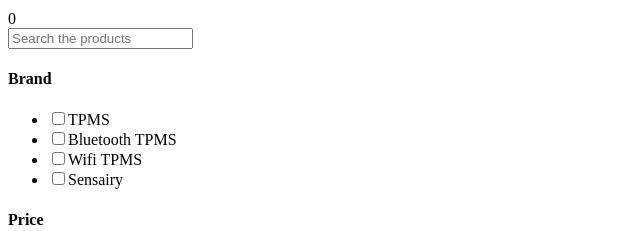
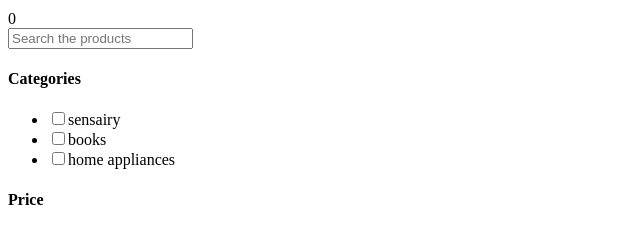
Before and after one commit to Thivythiya/santha, a React app: page / in a window 1280 px wide. Shown: the part 145-376 px from the top of the page, without its empty margins (0-640 px from the left). Built offline with nearby package versions, Linux system fonts and the light colour scheme; the HTML template or start-up script is replaced by a standard one.

Commit message:
Added filter by category and added some more items in the products list

```diff
--- a/src/components/App.jsx
+++ b/src/components/App.jsx
@@ -6,37 +6,47 @@
 import ProductsPage from './ProductsPage/ProductsPage';
 
 let productsList = [
-		{id:1, name: "Tymtix_Products - Sensairy-1", price: "₹10,000", image: "images/sensairy.jpeg", date: "12 Oct 2017"},
-		{id:2, name: "Javascript", price: "₹800", image: "images/javascript.jpg", date: "11 Jul 2017"},
-		{id:3, name: "Sensairy-2", price: "₹1,500", image: "images/maxresdefault.jpg", date: "15 Sep 2017"},
-		{id:4, name: "Sensairy-3", price: "₹17,500", image: "images/Tyre.png", date: "12 Dec 2016"},
-		{id:5, name: "Sensairy-4", price: "₹15,400", image: "images/sensairy-1.jpg", date: "19 Jan 2017"},
-		{id:6, name: "Sensairy-5", price: "₹11,500", image: "images/sensairy-tymtix.jpg", date: "19 Jul 2017"},
-		{id:7, name: "Sensairy-purple", price: "₹22,999", image: "images/sensairy-purple.jpg", date: "01 Aug 2017"},
-		{id:8, name: "Sensairy-7", price: "₹9,799", image: "images/sensairy2.jpg", date: "10 May 2017"},
-		{id:9, name: "Sensairy-8", price: "₹56,990", image: "images/sensairy3.jpg", date: "13 Nov 2017"},
-		{id:10, name: "Coffee maker", price: "₹3,990", image: "images/coffee-maker.jpeg", date: "01 Dec 2016"},
-		{id:11, name: "Cooling glass", price: "₹990", image: "images/cooling-glass.jpeg", date: "29 Nov 2017"},
-		{id:12, name: "fastrack watch", price: "₹1,999", image: "images/fastrack-watch.jpeg", date: "14 Dec 2017"},
-		{id:13, name: "index powerbank", price: "₹2,999", image: "images/index-powerbank.jpeg", date: "19 Jan 2017"},
-		{id:14, name: "Iron Box", price: "₹1,690", image: "images/ironbox.jpeg", date: "20 Feb 2017"},
-		{id:15, name: "Juicers", price: "₹890", image: "images/juicers.jpeg",date: "22 Aug 2017"},
-		{id:16, name: "Kettles", price: "₹1,790", image: "images/kettles.jpeg",date: "23 Nov 2016"},
-		{id:17, name: "LG TV", price: "₹57,990", image: "images/lg-tv.jpeg", date: "17 Nov 2016"},
-		{id:18, name: "Microwave oven", price: "₹36,990", image: "images/microwave-oven.jpeg", date: "17 Mar 2017"},
-		{id:19, name: "Refrigerator", price: "₹13,999", image: "images/refrigirator.jpeg", date: "13 Apr 2017"}
+		{id:1, name: "Tymtix_Products - Sensairy-1", price: "₹10,000", image: "images/sensairy.jpeg", date: "12 Oct 2017", category: 'sensairy'},
+		{id:2, name: "Javascript", price: "₹800", image: "images/javascript.jpg", date: "11 Jul 2017", category: 'books'},
+		{id:3, name: "Sensairy-2", price: "₹1,500", image: "images/maxresdefault.jpg", date: "15 Sep 2017", category: 'sensairy'},
+		{id:4, name: "Sensairy-3", price: "₹17,500", image: "images/Tyre.png", date: "12 Dec 2016", category: 'sensairy'},
+		{id:5, name: "Sensairy-4", price: "₹15,400", image: "images/sensairy-1.jpg", date: "19 Jan 2017", category: 'sensairy'},
+		{id:6, name: "Sensairy-5", price: "₹11,500", image: "images/sensairy-tymtix.jpg", date: "19 Jul 2017",category: 'sensairy'},
+		{id:7, name: "Sensairy-purple", price: "₹22,999", image: "images/sensairy-purple.jpg", date: "01 Aug 2017",category: 'sensairy'},
+		{id:8, name: "Sensairy-7", price: "₹9,799", image: "images/sensairy2.jpg", date: "10 May 2017",category: 'sensairy'},
+		{id:9, name: "Sensairy-8", price: "₹56,990", image: "images/sensairy3.jpg", date: "13 Nov 2017",category: 'sensairy'},
+		{id:10, name: "Coffee maker", price: "₹3,990", image: "images/coffee-maker.jpeg", date: "01 Dec 2016", category: 'home appliances'},
+		{id:11, name: "Cooling glass", price: "₹990", image: "images/cooling-glass.jpeg", date: "29 Nov 2017", category: 'home appliances'},
+		{id:12, name: "fastrack watch", price: "₹1,999", image: "images/fastrack-watch.jpeg", date: "14 Dec 2017", category: 'home appliances'},
+		{id:13, name: "index powerbank", price: "₹2,999", image: "images/index-powerbank.jpeg", date: "19 Jan 2017", category: 'home appliances'},
+		{id:14, name: "Iron Box", price: "₹1,690", image: "images/ironbox.jpeg", date: "20 Feb 2017", category: 'home appliances'},
+		{id:15, name: "Juicers", price: "₹890", image: "images/juicers.jpeg",date: "22 Aug 2017", category: 'home appliances'},
+		{id:16, name: "Kettles", price: "₹1,790", image: "images/kettles.jpeg",date: "23 Nov 2016", category: 'home appliances'},
+		{id:17, name: "LG TV", price: "₹57,990", image: "images/lg-tv.jpeg", date: "17 Nov 2016", category: 'home appliances'},
+		{id:18, name: "Microwave oven", price: "₹36,990", image: "images/microwave-oven.jpeg", date: "17 Mar 2017", category: 'home appliances'},
+		{id:19, name: "Refrigerator", price: "₹13,999", image: "images/refrigirator.jpeg", date: "13 Apr 2017",category: 'home appliances'},
+		{id:20, name: "Django", price: "₹400", image: "images/django.jpeg", date: "12 Mar 2015", category: 'books'},
+		{id:21, name: "Wordpress plugin", price: "₹700", image: "images/wordpress-plug-in.jpeg", date: "8 Jun 2015",category: 'books' },
+		{id:22, name: "php", price: "₹200", image: "images/php.jpg", date: "09 Feb 2017",category: 'books' },
+		{id:23, name: "CSS", price: "₹900", image: "images/css.jpg", date: "07 Apr 2016",category: 'books' },
+		{id:24, name: "C,C++,Java", price: "₹800", image: "images/cplus-java.jpg", date: "10 Dec 2015",category: 'books' },
+		{id:25, name: "C++", price: "₹380", image: "images/cplus.jpg", date: "01 Feb 2016",category: 'books' },
+		{id:26, name: "Mathematics", price: "₹399", image: "images/mathematics.jpg", date: "03 Jun 2016",category: 'books' },
+		{id:27, name: "Responsive Web design", price: "₹483", image: "images/responsive-webdesign.png", date: "08 Jan 2016",category: 'books' },
+		{id:28, name: "Web Technology", price: "₹690", image: "images/web-technologies.jpeg", date: "14 Nov 2016",category: 'books' }
 	];
-
-let count = 1;
 
 class APP extends React.Component{
 	constructor(){
 		super()
 		this.state = {
 			count: 0,
-			value: 'new'
+			value: 'new',
+			filterVal: null,
+			isChecked: null,
+			filterValPrice: null,
+			isCheckedPrice: null,
 		}
-		console.log("constructor count", count++);
 		this.handleClick = this.handleClick.bind(this);
 		this.change = this.change.bind(this);
 	}
@@ -48,8 +58,17 @@
   	change(event){
 		this.setState({value: event.target.value})
 	}
+	onCheckedFilter(e){
+		this.setState({filterVal: e.target.value,isChecked: e.target.checked})
+		console.log("event triggered",e.target.value, e.target.checked);
+	}
+	onCheckedFilterPrice(e){
+		this.setState({filterValPrice: e.target.value,isCheckedPrice: e.target.checked})
+		console.log("event triggered",e.target.value, e.target.checked);
+	}
 	render(){
 		let countValue = this.state.count;
+		/*Sort*/
 		let changeValue = this.state.value;
 		console.log("changeValue",changeValue)
 		function compareDesc(a,b){
@@ -97,18 +116,87 @@
 			productsList.sort(highToLow);
 			console.log("High to low",productsList);
 		}
+
+		/*Filter by categories*/
+
+		let filterValue = this.state.filterVal;
+		let check = this.state.isChecked;
+		console.log(filterValue);
+		console.log(check);
+
+		function sensairyCategory(item){
+			return item.category === 'sensairy';
+		}
+		function homeCategory(item){
+			return item.category === 'home appliances';
+		}
+		function bookCategory(item){
+			return item.category === 'books';
+		}
+		let category1 = productsList.filter(sensairyCategory);
+			console.log('sensairy',category1);
+		let category2 = productsList.filter(homeCategory);
+			console.log('Home appliances',category2);
+		let category3 = productsList.filter(bookCategory);
+			console.log('Books',category3);
+
+		/*Filter by price*/
+
+		let filterValuePrice = this.state.filterValPrice;
+		let checkPrice = this.state.isCheckedPrice;
+
+
+		function lessthan1000(rupees){
+			let productPrice = rupees.price.replace(/[^\d.]/g, '')
+			return productPrice>=100 && productPrice<=1000;
+		}
+		function btwn1000to5000(rupees){
+			let productPrice = rupees.price.replace(/[^\d.]/g, '')
+			return productPrice>1000 && productPrice<=5000;
+		}
+		function btwn5000to10000(rupees){
+			let productPrice = rupees.price.replace(/[^\d.]/g, '')
+			return productPrice>5000 && productPrice<=10000;
+		}
+		function btwn10000to20000(rupees){
+			let productPrice = rupees.price.replace(/[^\d.]/g, '')
+			return productPrice>10000 && productPrice<=20000;
+		}
+		function above20000(rupees){
+			let productPrice = rupees.price.replace(/[^\d.]/g, '')
+			return productPrice>20000;
+		}
+		let result= productsList.filter(lessthan1000);
+		console.log('less than 1000',result);
+		let result1 = productsList.filter(btwn1000to5000);
+		console.log('Between 1000 to 5000',result1);
+		let result2 = productsList.filter(btwn5000to10000);
+		console.log('Between 5000 to 10000',result2);
+		let result3 = productsList.filter(btwn10000to20000);
+		console.log('Between 10000 to 20000',result3);
+		let result4 = productsList.filter(above20000);
+		console.log('Above 20000',result4);
 		return (
 		<div id="root-app">
 			<Header countValue = {countValue}/>
-
 			<div className="container">
-				<SideBar />
-				<ProductsPage productsList = {productsList} handleClick = {this.handleClick} change={this.change}/>
-
-			</div>
+				<SideBar onCheckedFilter={this.onCheckedFilter.bind(this)} onCheckedFilterPrice = {this.onCheckedFilterPrice.bind(this)}/>
+				 	{(() => {
+					 	switch (this.state.filterVal) {
+				          case "sensairy":
+				          	return  <ProductsPage productsList = {category1} handleClick = 	{this.handleClick} change={this.change} />;
+				          case "home appliances":
+				          	return  <ProductsPage productsList = {category2} handleClick = {this.handleClick} change={this.change} />;
+				          case "books":
+				          	return <ProductsPage productsList = {category3} handleClick = {this.handleClick} change={this.change} />;
+				          default:
+				          	return <ProductsPage productsList = {productsList} handleClick = {this.handleClick} change={this.change} />;
+	       				}
+				 	})()}
 
 
 
+			</div>
 		</div>
 	)
 	}
--- a/src/components/ProductsPage/ProductFilter.jsx
+++ b/src/components/ProductsPage/ProductFilter.jsx
@@ -4,7 +4,6 @@
 	constructor(){
 		super()
 	}
-
 	render(){
 
 
--- a/src/components/SideBar/SideBar.jsx
+++ b/src/components/SideBar/SideBar.jsx
@@ -1,7 +1,7 @@
 import React, {Component} from 'react';
 import './SideBarStyle';
 
-let brands = ['TPMS','Bluetooth TPMS', 'Wifi TPMS', 'Sensairy'];
+let category = ['sensairy','books','home appliances'];
 let prices = ['100 to 1000', '1000 to 5000', '5000 to 10000', '10000 to 20000', '20000 above'];
 export default class SideBar extends Component{
 
@@ -10,14 +10,20 @@
 	}
 
 	render(){
-
+		let {onCheckedFilter,onCheckedFilterPrice} = this.props;
 		return (<div className="sidebar-div">
 					<div>
-						<h4>Brand</h4>
+						<h4>Categories</h4>
 						<ul>
 							{
-								brands.map((brand,i) => {
-									return <li key={i}><input type="checkbox" />{brand}</li>
+								category.map((brand,i) => {
+									return <li key={i}>
+										<input
+											onChange={onCheckedFilter}
+											type="checkbox"
+											value={brand}
+
+										/>{brand}</li>
 								})
 							}
 						</ul>
@@ -27,7 +33,12 @@
 						<ul>
 							{
 								prices.map((price,i) => {
-									return <li key={i}><input type="checkbox" />{price}</li>
+									return <li key={i}>
+										<input
+											onChange = {onCheckedFilterPrice}
+											type="checkbox"
+											value = {price}
+											/>{price}</li>
 								})
 							}
 						</ul>
```
Also changed, not shown: 9 other files (tests, documents, lock files or other folders).
